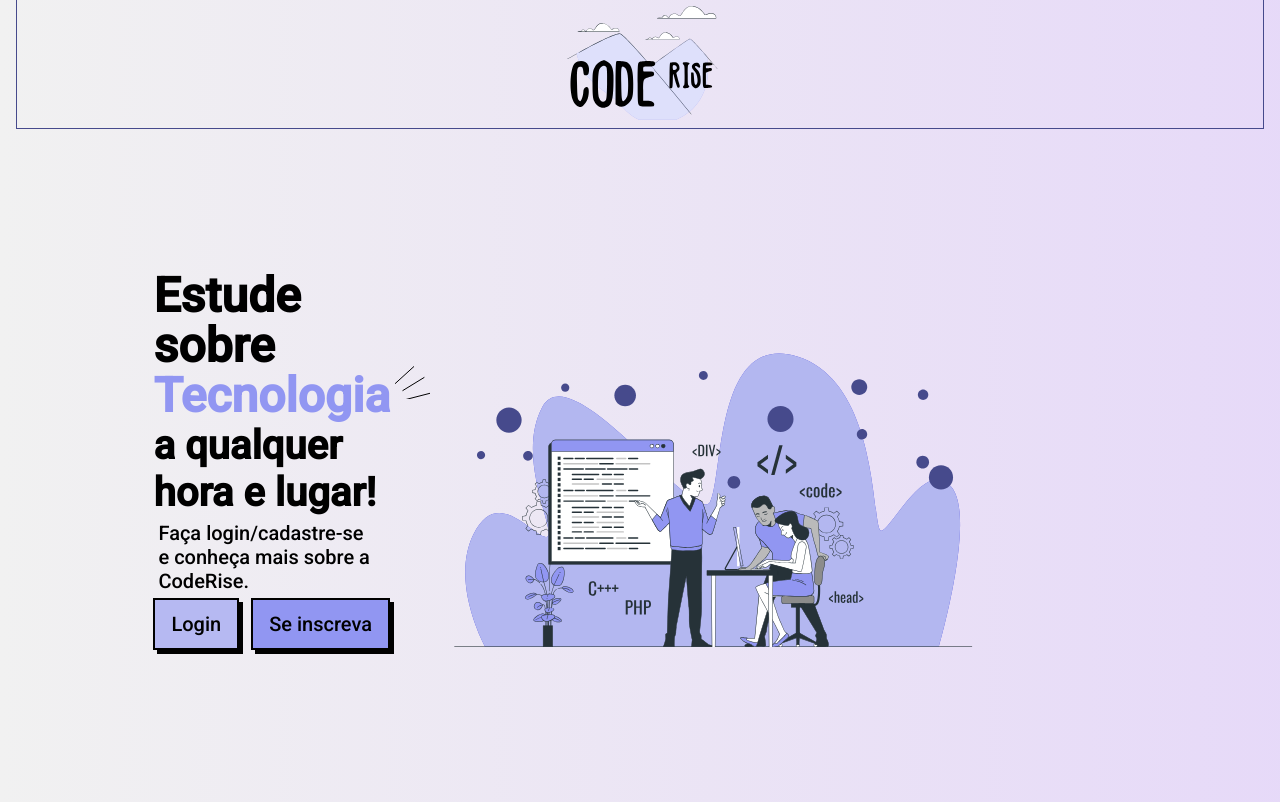
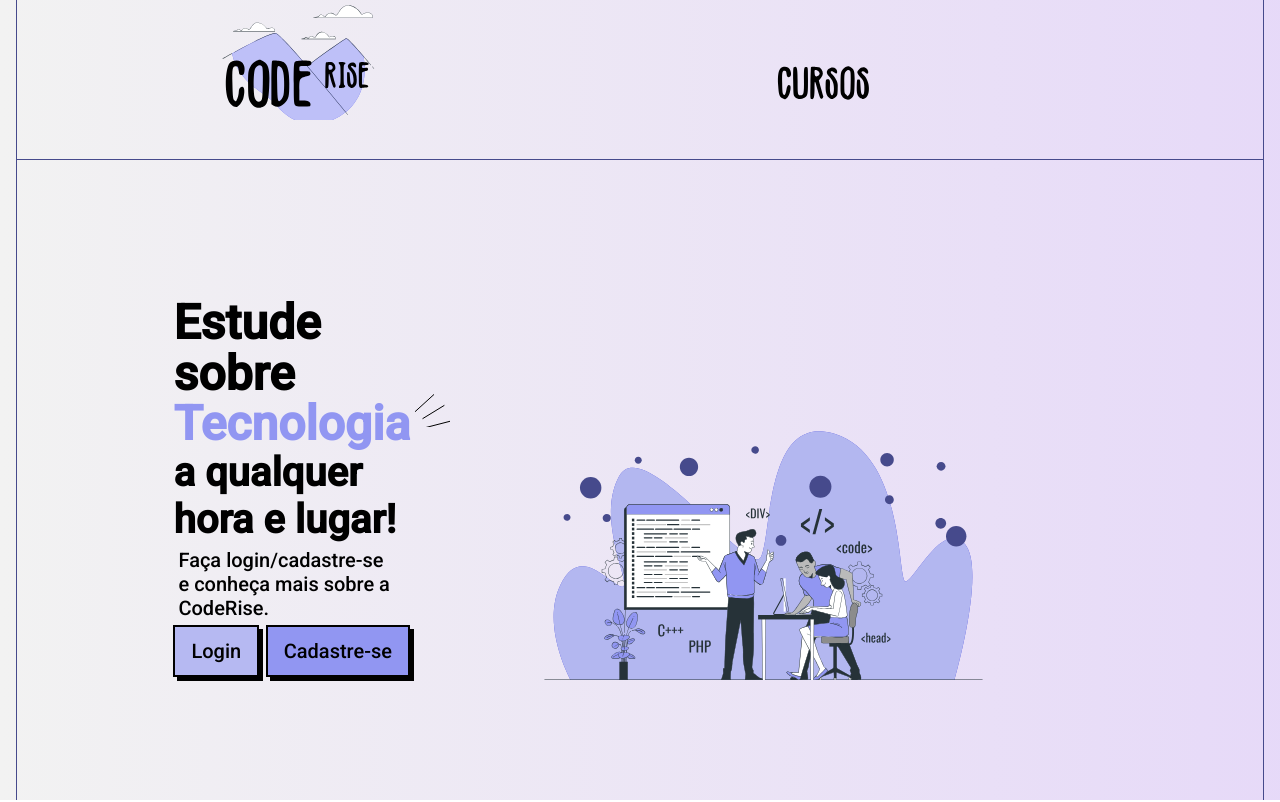
Before and after one commit to JamesMorais/landingPage, a plain HTML site: page index.html in a window 1280 px wide. Shown: the top 802 px of the page. Drawn offline with Linux system fonts and the light colour scheme.

Commit message:
Atualizando Header

```diff
--- a/css/style.css
+++ b/css/style.css
@@ -11,17 +11,36 @@
     --color-white: #fff;
     --color-dark:#464A8C;
 }
+/*body, html {height:100%;}*/
 body{
-    background: linear-gradient(90deg, #f1f1f1 0%, #cfb6f283 100%);
+   /*background: linear-gradient(90deg, #f1f1f1 0%, #cfb6f2c6 100%);*/
+   background: linear-gradient(90deg, #F2F2F2 0%, #cfb6f283 100%);
+   /* background: linear-gradient(90deg, #f1f1f1 0%, #cfb6f2c6 100%);*/
     padding: 0 1rem;
 }
-header#cabecalho img#logo {
+.caixao{
+    width: 100%;
+    height: 10rem;
+}
+.caixa{
+    display: flex;
+    justify-content: space-around;
+    align-items:start;
+}
+header .button{
+    background-color: #8F8EF2;
+}
+/*div.wrap {height:100%; overflow:hidden;}*/
+/*body {overflow: hidden; }*/
+
+/*header#cabecalho img#logo {
     position: absolute;
     left: 0;
     right: 0;
     margin: auto;
-}
-header{
+}*/
+
+header, .hero-section{
     border-color: var(--color-dark);
     border-style: solid;
     border-width: 0 1px 1px 1px;
@@ -45,12 +64,13 @@ header img{
     text-decoration: none;
 }*/
 
-header nav a:nth-child(2n-1){
+/*header nav a:nth-child(2n-1){
     text-align: right;
-}
-main{
+}*/
+/*main{
     padding: 0 3rem 0 3rem;
-}
+}*/
+
 .buttonNovo{
     display: flex;
     align-items: center;
@@ -73,13 +93,15 @@ main{
     background-color: var(--color-primary);
 }
 .hero-section{
-    padding-right: 0;
-    padding-bottom: 14rem;
+    padding: 4rem 3rem 4rem 3rem;
+    gap: 3rem;
+    /*padding-right: 0;
+    padding-bottom: 4rem;*/
 
 }
 .hero-section img{
     display: flex;
-    margin: 7rem 0 7rem auto;
+    margin: 7rem 0 4.5rem auto;
     max-width: 100%;
 }
 .hero-section #ultimo{
@@ -155,14 +177,24 @@ p{
     header img{
         margin: 0;
     }
+    body, html {height:100%;}
+    div.wrap {height:100%; overflow:hidden;}
+    .hero-section img{
+        display: flex;
+        margin: 7rem 0 4.5rem 5rem;
+        max-width: 100%;
+    }
+    header{
+        padding-right: 12rem;
+    }
 }
 @media screen and (min-width: 72rem){
 	.container{
         display: flex;
         align-items: center;
         margin: 0 auto;
-        max-width: 50rem;
-        padding-left: 150px;
+        max-width:50rem;
+        padding-left: 250px;
     }
     .row-reverse{
         flex-direction: row-reverse;
--- a/index.html
+++ b/index.html
@@ -14,9 +14,13 @@
     <link href="https://fonts.googleapis.com/css2?family=Roboto:wght@500&display=swap" rel="stylesheet">
 </head>
 <body>
-    <header id="cabecalho">
-            <img src="fotos/Untitled (60).svg" id= "logo" alt="logo">
-
+    <div class="wrap">
+        <header class="caixao">
+                <div class="caixa">
+                    <img src="fotos/Untitled (62).svg" id= "logo" alt="logo">
+                   <img src="fotos/Untitled (63).svg" alt="Cursos">
+                    <!--<a href="#">Cursos</a>-->
+                </div>
 
         </header>
         <main>
@@ -24,20 +28,21 @@
                 <div class="container row-reverse">
                     <img src="fotos/Untitled (61).svg" alt="Coding Workshop">
                     <div class="teste">
-                    <h1 class="mt-2">Estude sobre <span class="text-primary decoration">Tecnologia</span></h1>
+                        <h1>Estude sobre <span class="text-primary decoration">Tecnologia</span></h1>
                         <h2>a qualquer hora e lugar!</h2>
                         <p>Faça login/cadastre-se e conheça mais sobre a CodeRise.</p>
 
                         <div class="buttonNovo">
                             <a href="#" class="button">Login</a>
 
-                        <a href="#" class="button" id="ultimo">Se inscreva</a>
+                            <a href="#" class="button" id="ultimo">Cadastre-se</a>
                         </div>
 
                     </div>
                 </div>
             </section>
         </main>
+    </div>
 
 </body>
 </html>
```
Also changed, not shown: fotos/Untitled (62).svg (added), fotos/Untitled (63).svg (added). Lines whose indentation alone changed are shown as unchanged.
